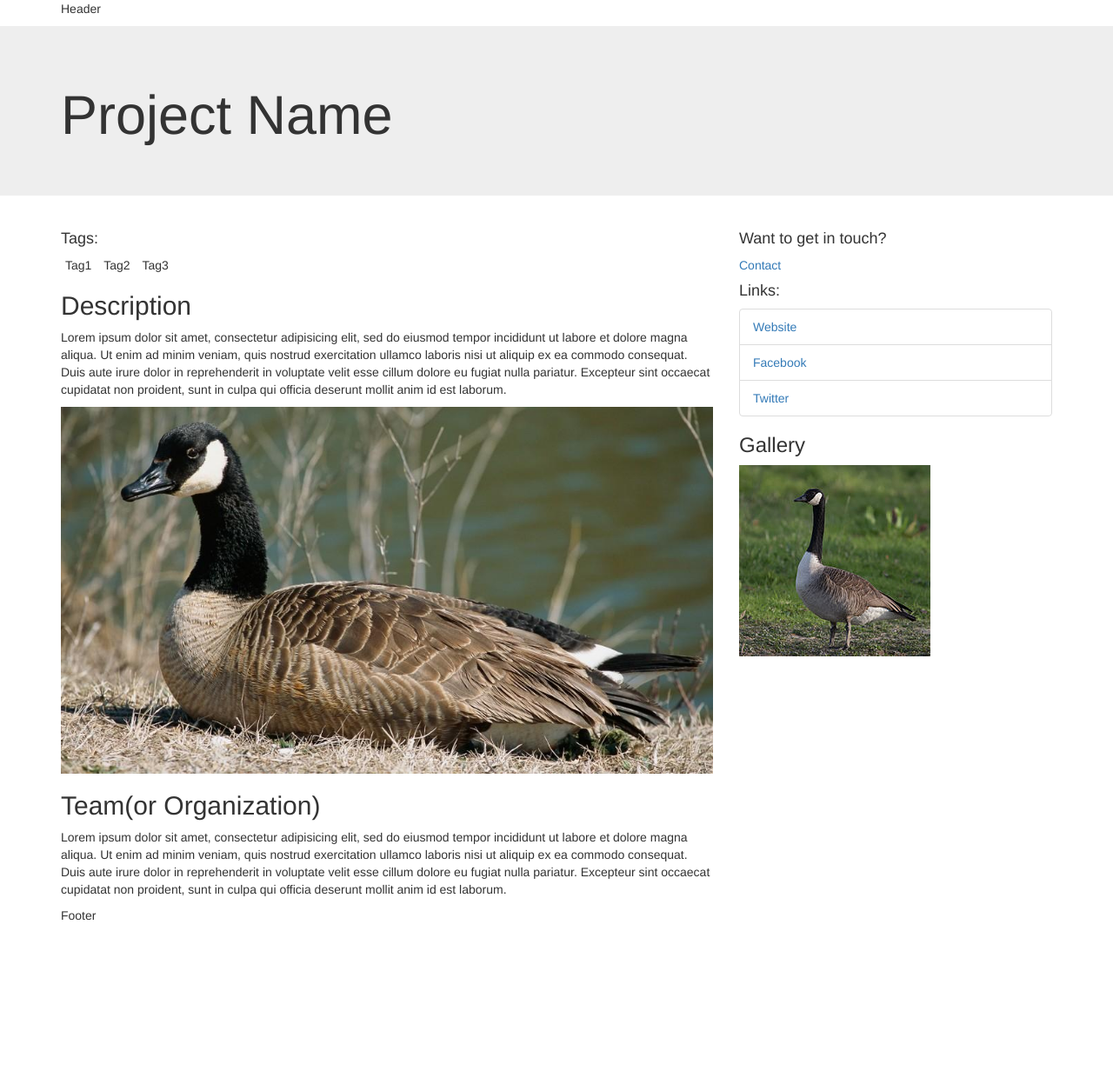
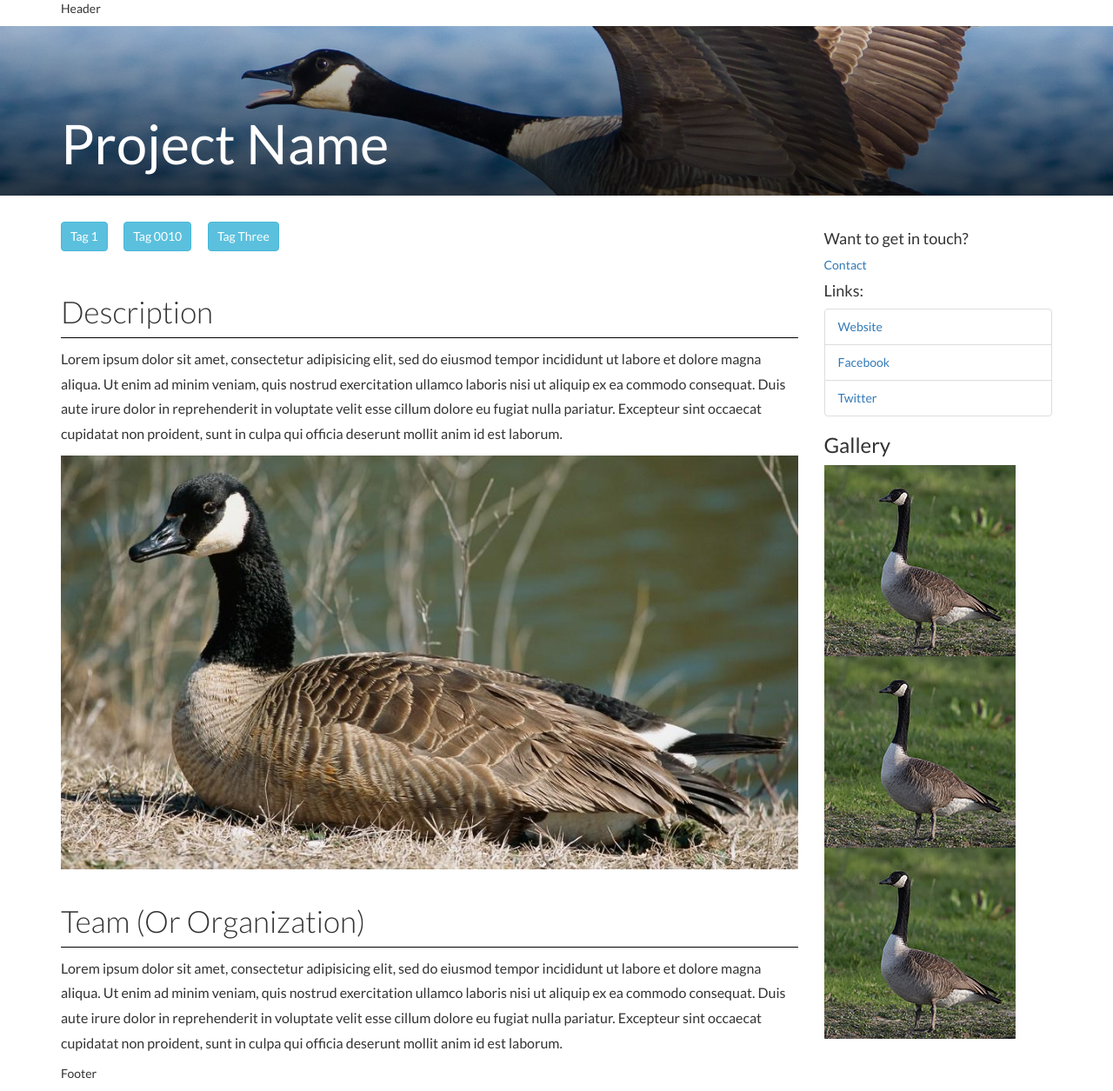
Before and after one commit to Changenuity/Changenuity, a PHP site: page /front-end/project-pages/mockup.html in a window 1280 px wide. Shown: the whole page at 87% size. Before the commit the page ends 1059 px from the top, so only its background shows below. Run offline with PHP 8.4, Linux system fonts and the light colour scheme.

Commit message:
Added some CSS to project page

```diff
--- a/front-end/project-pages/mockup.html
+++ b/front-end/project-pages/mockup.html
@@ -6,15 +6,79 @@
   <title>Project Page Mockup</title>
 
   <link rel="stylesheet" type="text/css" href="../common/css/bootstrap.min.css"/>
+  <link href="https://fonts.googleapis.com/css?family=Lato:300,400,700,900" rel="stylesheet">
 
-  <style>
+
+  <style> /* These styles are page specific */
+    #main-header {
+      background: linear-gradient(rgba(0, 0, 0, 0.1), rgba(0, 0, 0, 0.7)),
+                    url("splash.jpg");
+    }
+  </style>
+
+  <style> /* These styles are generic */
+    body {
+      font-family: "Lato", sans-serif;
+    }
+
+    #main-header {
+      position: relative;
+      padding-top: 50px; /* 83.33% */
+      padding-bottom: 10px;
+
+    	background-position: center 60%;
+    	background-size: cover;
+    	background-repeat: no-repeat;
+    }
+
+    #project-name {
+      color: #FFFFFF;
+    }
+
+    .list-inline-header {
+      display: inline-block;
+    }
+
     #tags {
       margin-left: 0px;
+      display: inline-block
+    }
+
+    #tags li {
+      padding-left: 10px;
+      padding-right: 10px;
+    }
+
+    #tags li + li {
+      margin-left: 16px;
     }
 
     .featured-img {
       width: 100%;
       height: auto;
+    }
+
+    .article-header {
+      font-weight: 200;
+      font-size: 35px;
+
+      padding: 20px 0 10px;
+
+      border-bottom: 1px solid black;
+    }
+
+    article p {
+      font-size: 16px;
+      line-height: 1.8;
+    }
+
+
+
+    @media (min-width: 768px) {
+      #main-header {
+        padding-top: 80px; /* 83.33% */
+        padding-bottom: 16px;
+      }
     }
   </style>
 </head>
@@ -28,20 +92,21 @@
     <main id="page-main">
       <header id="main-header" class="jumbotron splash">
         <div class="container">
-          <h1>Project Name</h1>
+          <h1 id="project-name">Project Name</h1>
         </div>
       </header>
+
       <div class="container">
         <div class="row">
-          <section id="main-section" class="col-md-8">
-            <h4 class="list-inline-header">Tags:</h4>
+          <section id="main-section" class="col-md-9">
+            <h4 class="list-inline-header sr-only">Tags:</h4>
             <ul id="tags" class="list-inline">
-              <li>Tag1</li>
-              <li>Tag2</li>
-              <li>Tag3</li>
+              <li class="btn btn-info">Tag 1</li>
+              <li class="btn btn-info">Tag 0010</li>
+              <li class="btn btn-info">Tag Three</li>
             </ul>
             <article id="project-description" class="">
-              <h2>Description</h2>
+              <h2 class="article-header">Description</h2>
               <p>
                 Lorem ipsum dolor sit amet, consectetur adipisicing elit, sed
                 do eiusmod tempor incididunt ut labore et dolore magna aliqua.
@@ -55,7 +120,7 @@
               <img class="featured-img" src="featured.jpg" height="531" width="945"/>
             </article>
             <article id="project-team" class="">
-              <h2>Team(or Organization)</h2>
+              <h2 class="article-header">Team (Or Organization)</h2>
               <p>
                 Lorem ipsum dolor sit amet, consectetur adipisicing elit, sed
                 do eiusmod tempor incididunt ut labore et dolore magna aliqua.
@@ -68,7 +133,8 @@
               </p>
             </article>
           </section> <!-- End of main-section -->
-          <section id="sidebar-section" class="col-md-4">
+
+          <section id="sidebar-section" class="col-md-3">
             <article id="project-contact">
               <h4>Want to get in touch?</h4>
               <a href="#">Contact</a>
@@ -82,6 +148,8 @@
             <article id="project-gallery">
               <h3>Gallery</h3>
               <img src="placeholder.jpg" height="220" width="220"/>
+              <img src="placeholder.jpg" height="220" width="220"/>
+              <img src="placeholder.jpg" height="220" width="220"/>
             </article>
           </section> <!-- End of sidebar-section -->
         </div>
```
Also changed, not shown: front-end/op-pages/css/styles.css (line endings or trailing spaces), front-end/project-pages/splash.jpg (added).
